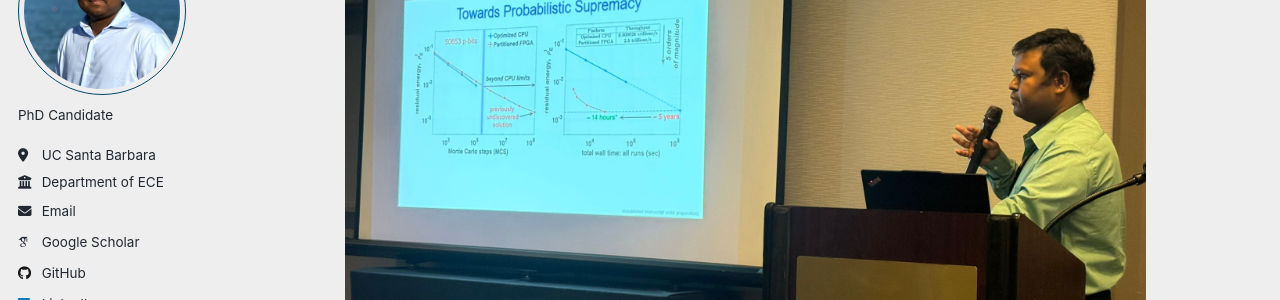
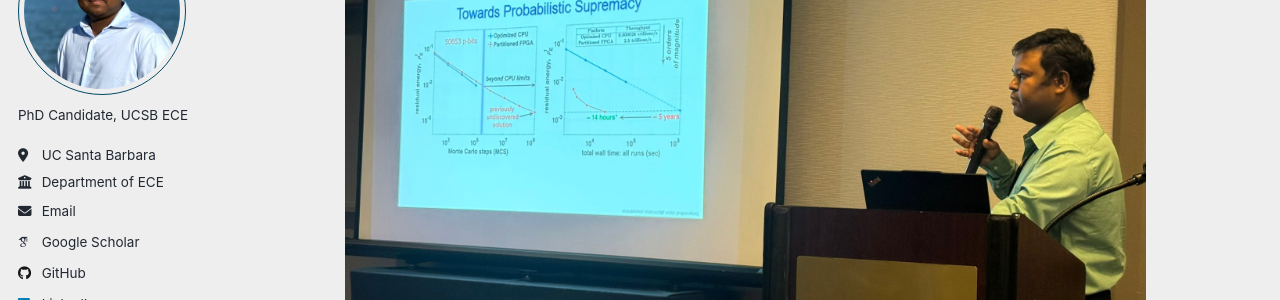
Before and after one commit to navidaadit/navidaadit.github.io, a Jekyll site: the page built from _pages/about.md, in a window 1280 px wide. Shown: the part 172-472 px from the top of the page. Built offline with Jekyll 4.4.1, drawn with Linux system fonts in a browser that asks for light colours; some web fonts are replaced.

Commit message:
Update _config.yml

```diff
--- a/_config.yml
+++ b/_config.yml
@@ -19,7 +19,7 @@ masthead_title: ""   # leave empty to suppress navbar title text
 author:
   name: ""                      # hide name under the headshot
   avatar: "headshot.jpeg"
-  bio: "PhD Candidate"
+  bio: "PhD Candidate, UCSB ECE"
   location: "UC Santa Barbara"
   employer: "Department of ECE"
   email: "maadit@ucsb.edu"
```
